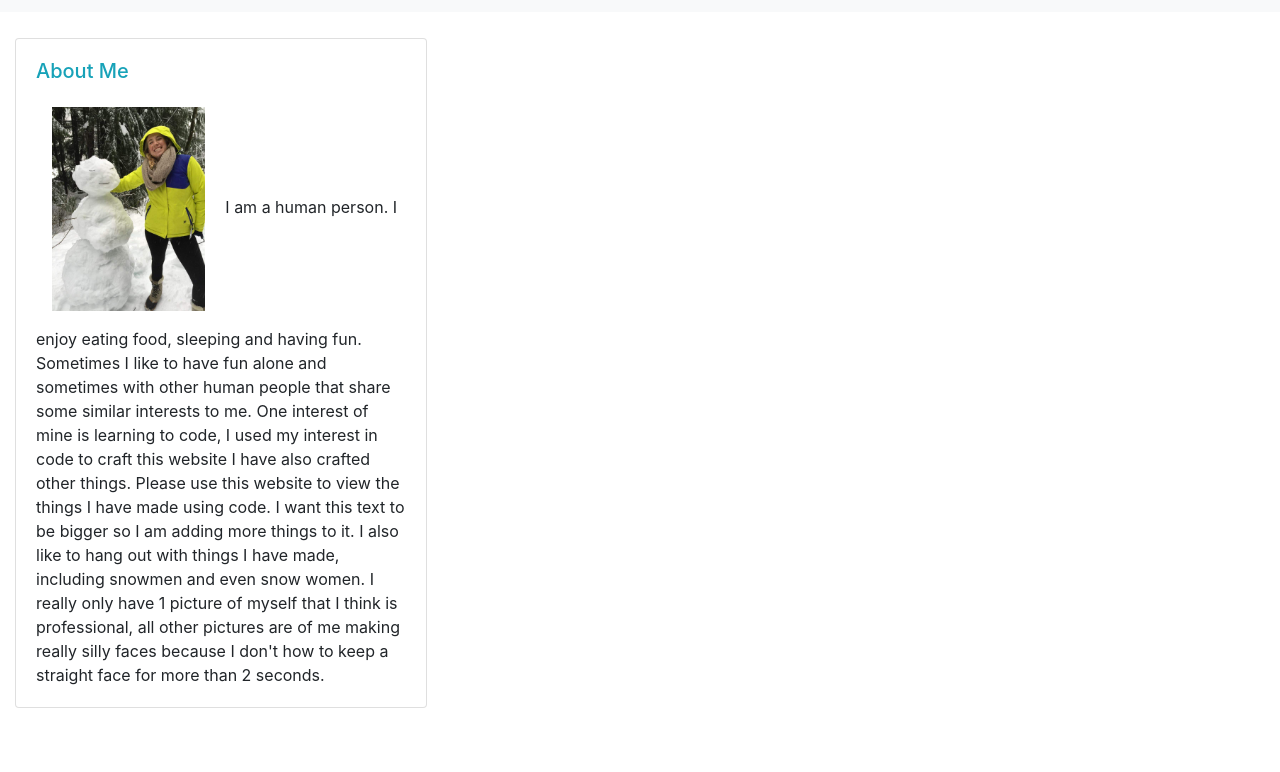
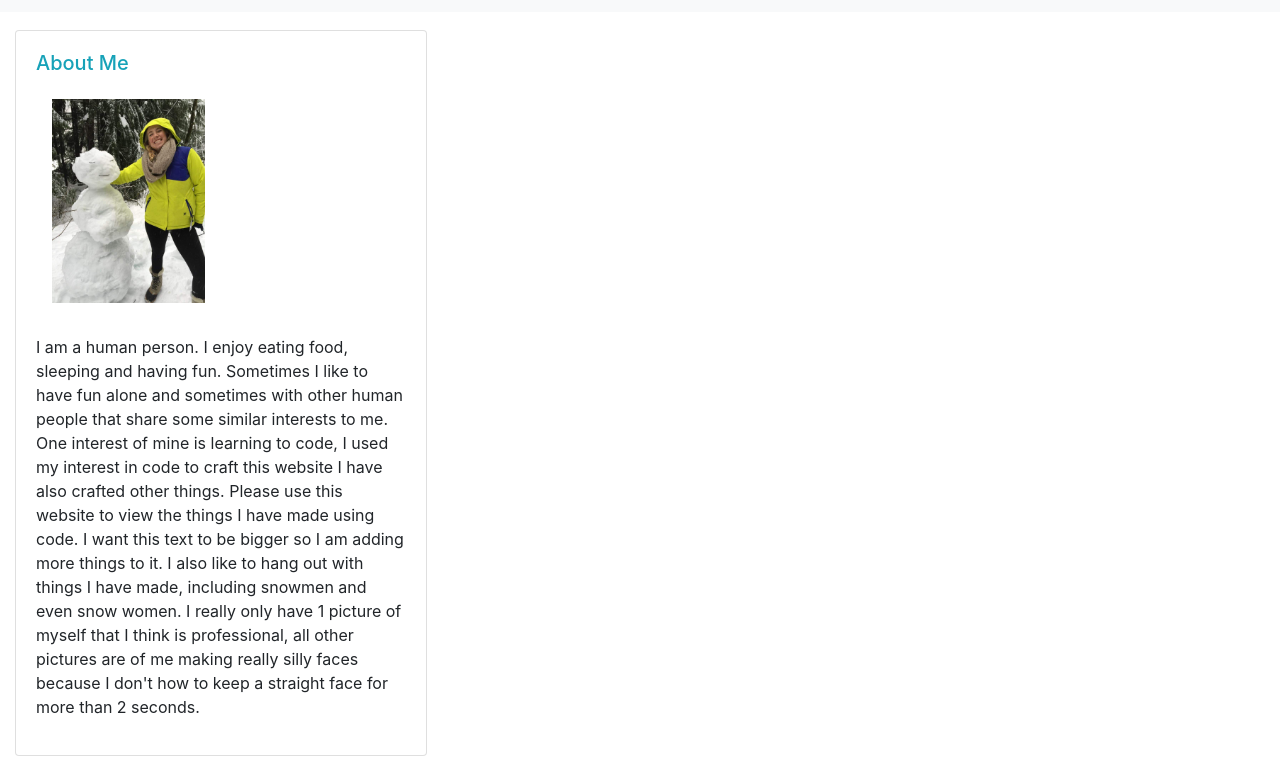
Before and after one commit to RKSouth/responsive_portfolio, a plain HTML site: page index.html in a window 1280 px wide. Shown: the part 74-846 px from the top of the page. Before the commit the page ends 800 px from the top, so only its background shows below. Drawn offline with nearby package versions, Linux system fonts and the light colour scheme.

Commit message:
changed form into a card

```diff
--- a/index.html
+++ b/index.html
@@ -63,15 +63,16 @@ Must properly utilize Bootstrap components and grid system. -->
   </nav>
 </br>
 </br>
-  <div class="container m-2"></div>
-    <div class="row-2">
+  <div class="container"></div>
+    <div class="row-2" class="row no-gutters">
        <div class="col-sm-8">
-        <div class="card" >
+        <div class="card mb-3" >
           <div class="card-body">
             <h5  class="text-info" >About Me</h5>
-            <p class="card-text">
-              <img src="Assets\Images\FB_IMG_01.jpg"  alt=" Woman with a snowman" class="w-50 p-3" class="img-fluids" class="fixed-top" class="float-left"/>
-              I am a human person. I enjoy eating food, sleeping and having fun. Sometimes I like to have fun alone and sometimes with other human people that share some similar interests to me. One interest of mine is learning to code, I used my interest in code to craft this website I have also crafted other things. Please use this website to view the things I have made using code. I want this text to be bigger so I am adding more things to it. I also like to hang out with things I have made, including snowmen and even snow women. I really only have 1 picture of myself that I think is professional, all other pictures are of me making really silly faces because I don't how to keep a straight face for more than 2 seconds.
+            <img src="Assets\Images\FB_IMG_01.jpg"  alt=" Woman with a snowman" class="w-50 p-3" class="fixed-top" />
+            <p class="card-text" class="single-post-content-wrapper p-3">
+
+              <p>I am a human person. I enjoy eating food, sleeping and having fun. Sometimes I like to have fun alone and sometimes with other human people that share some similar interests to me. One interest of mine is learning to code, I used my interest in code to craft this website I have also crafted other things. Please use this website to view the things I have made using code. I want this text to be bigger so I am adding more things to it. I also like to hang out with things I have made, including snowmen and even snow women. I really only have 1 picture of myself that I think is professional, all other pictures are of me making really silly faces because I don't how to keep a straight face for more than 2 seconds.</p>
 
           </div>
         </div>
```
Also changed, not shown: contact.html (+11 -0 lines).
